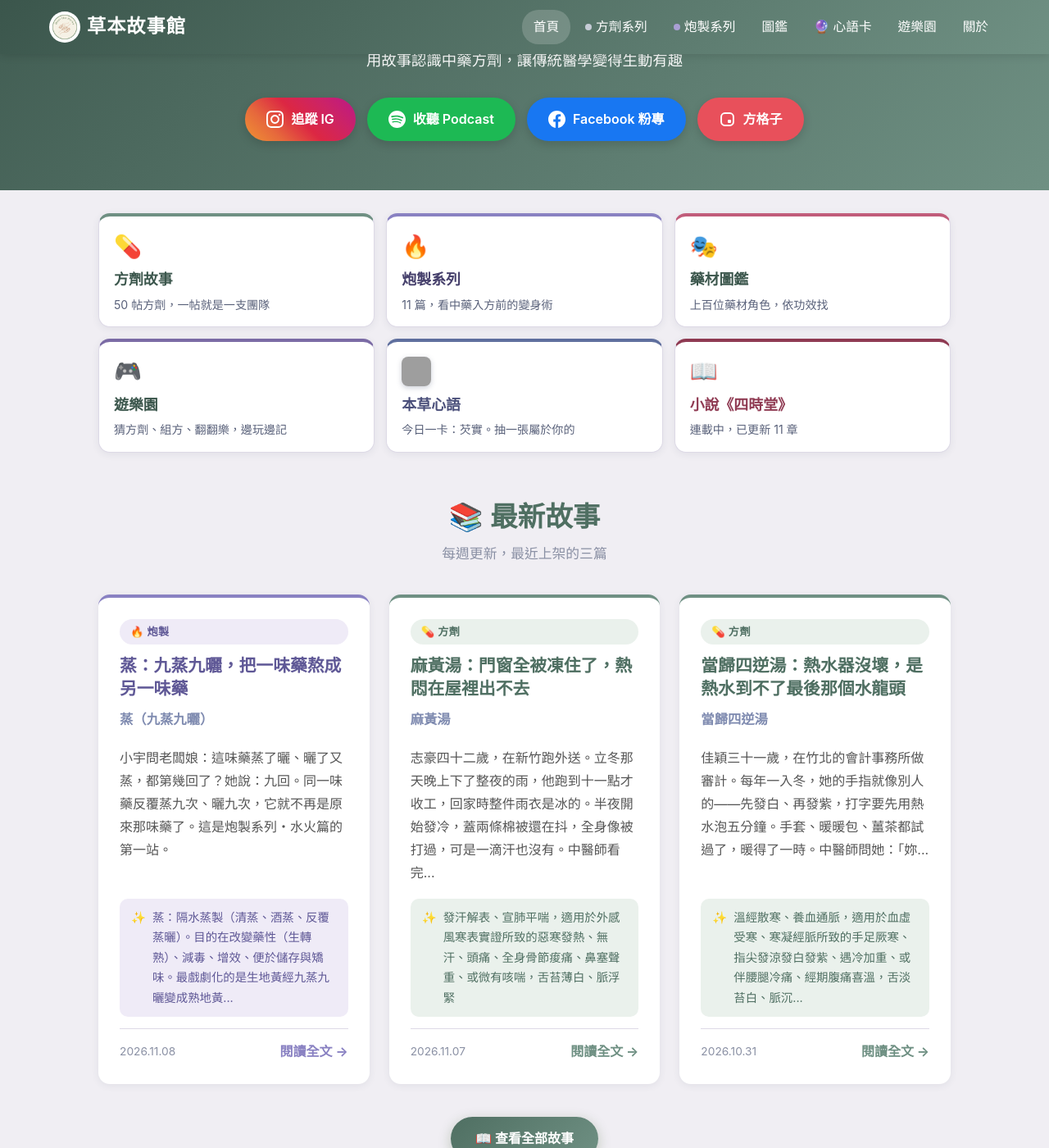
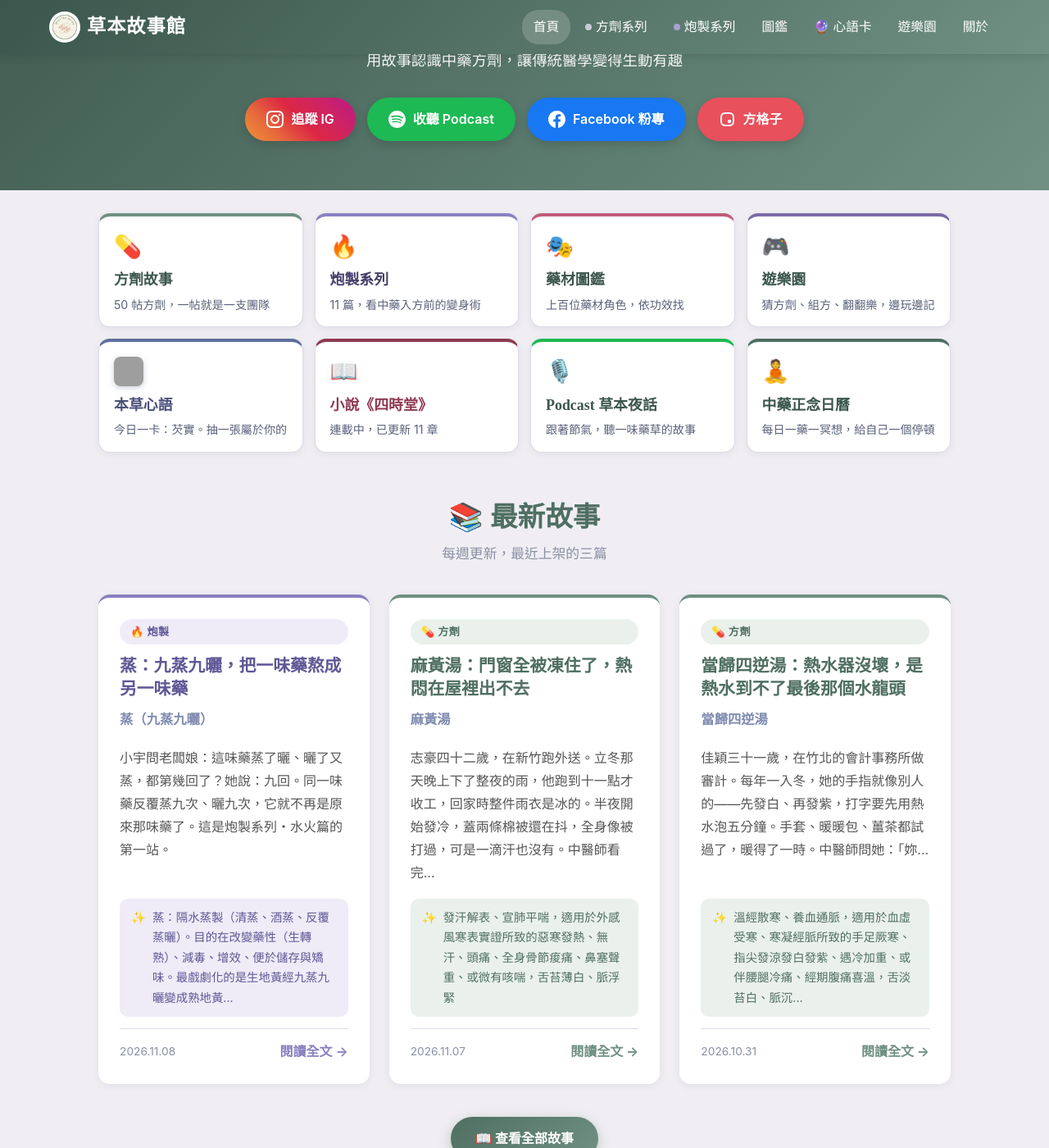
Before and after one commit to 10wang-creat/herbal-stories-v2, a Jekyll site: the page built from index.markdown, in a window 1280 px wide and 1400 px high, scrolled down 289 px. Shown: the whole window at 82% size. Built offline with Jekyll 4.4.1, drawn with Linux system fonts in a browser that asks for light colours; a script that is not in the unit is left out; grey boxes are pictures that could not be loaded.

Commit message:
新增首頁區塊

```diff
--- a/index.markdown
+++ b/index.markdown
@@ -67,6 +67,16 @@ title: 首頁
       <span class="explore-ic">📖</span>
       <strong>小說《四時堂》</strong>
       <span class="explore-sub">連載中，已更新 {{ ss_count }} 章</span>
+    </a>
+    <a href="https://open.spotify.com/show/6k6qAkTg8nX7k4FMU32hgT" target="_blank" rel="noopener noreferrer" class="explore-tile t-podcast">
+      <span class="explore-ic">🎙️</span>
+      <strong>Podcast 草本夜話</strong>
+      <span class="explore-sub">跟著節氣，聽一味藥草的故事</span>
+    </a>
+    <a href="https://tcm-mindfulness-calendar.vercel.app/" target="_blank" rel="noopener noreferrer" class="explore-tile t-calendar">
+      <span class="explore-ic">🧘</span>
+      <strong>中藥正念日曆</strong>
+      <span class="explore-sub">每日一藥一冥想，給自己一個停頓</span>
     </a>
   </div>
 </section>
@@ -254,6 +264,10 @@ title: 首頁
 .explore-tile.t-oracle strong { color: #4a4f7a; }
 .explore-tile.t-novel { border-top-color: #8f3a52; }
 .explore-tile.t-novel strong { color: #8f3a52; }
+.explore-tile.t-podcast { border-top-color: #1DB954; }
+.explore-tile.t-calendar { border-top-color: var(--green-700); }
+.explore-grid { grid-template-columns: repeat(4, 1fr); }
+@media (max-width: 1000px) { .explore-grid { grid-template-columns: repeat(3, 1fr); } }
 @media (max-width: 720px) {
   .explore-section { margin: 20px auto 28px; }
   .explore-grid { grid-template-columns: repeat(2, 1fr); gap: 10px; }
```
